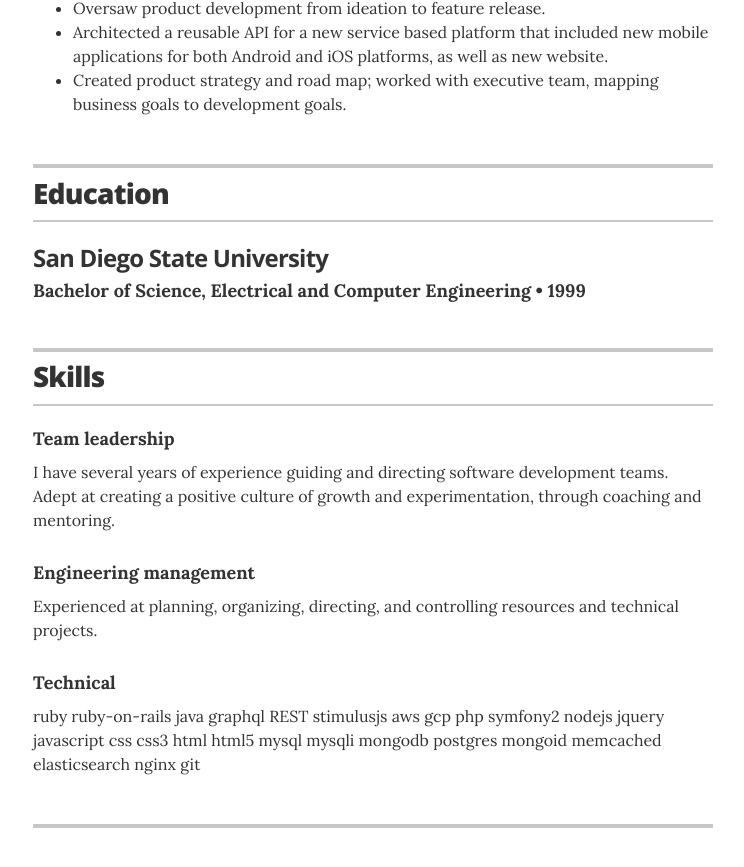
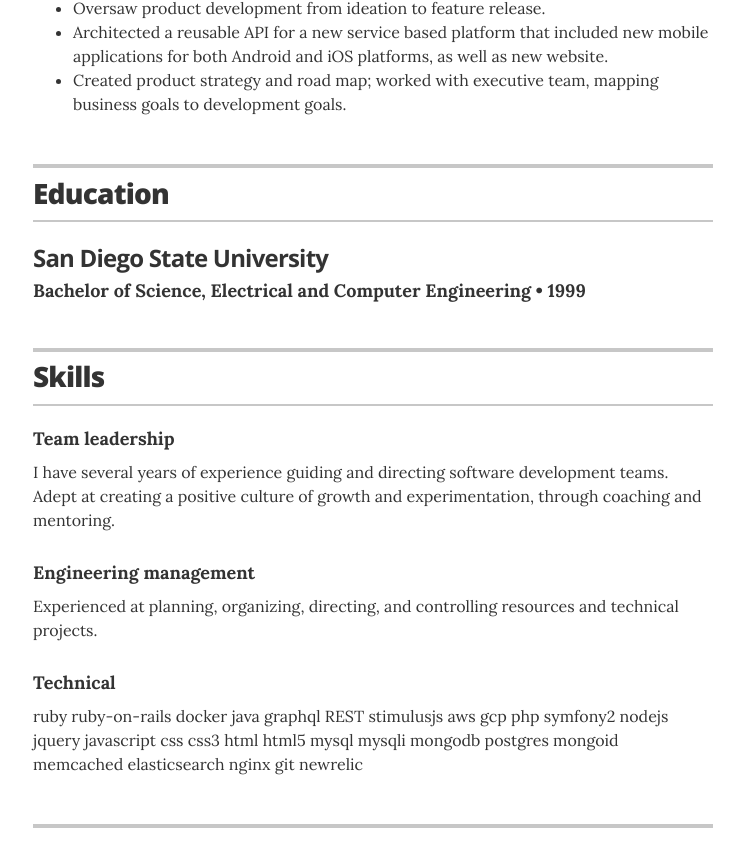
Before and after one commit to jlepis/jlepis.github.io, a Jekyll site: the page built from index.html, in a window 1280 px wide and 900 px high, scrolled down 1943 px. Shown: the top 867 px of the window, without its empty margins (267-1011 px from the left). Built offline with Jekyll 4.4.1, drawn with Linux system fonts in a browser that asks for light colours.

Commit message:
added newrelic to skills list

```diff
--- a/_data/skills.yml
+++ b/_data/skills.yml
@@ -11,4 +11,4 @@
 
 # Technical
 - skill: Technical
-  description: ruby ruby-on-rails java graphql REST stimulusjs aws gcp php symfony2 nodejs jquery javascript css css3 html html5 mysql mysqli mongodb postgres mongoid memcached elasticsearch nginx git
+  description: ruby ruby-on-rails docker java graphql REST stimulusjs aws gcp php symfony2 nodejs jquery javascript css css3 html html5 mysql mysqli mongodb postgres mongoid memcached elasticsearch nginx git newrelic
```
